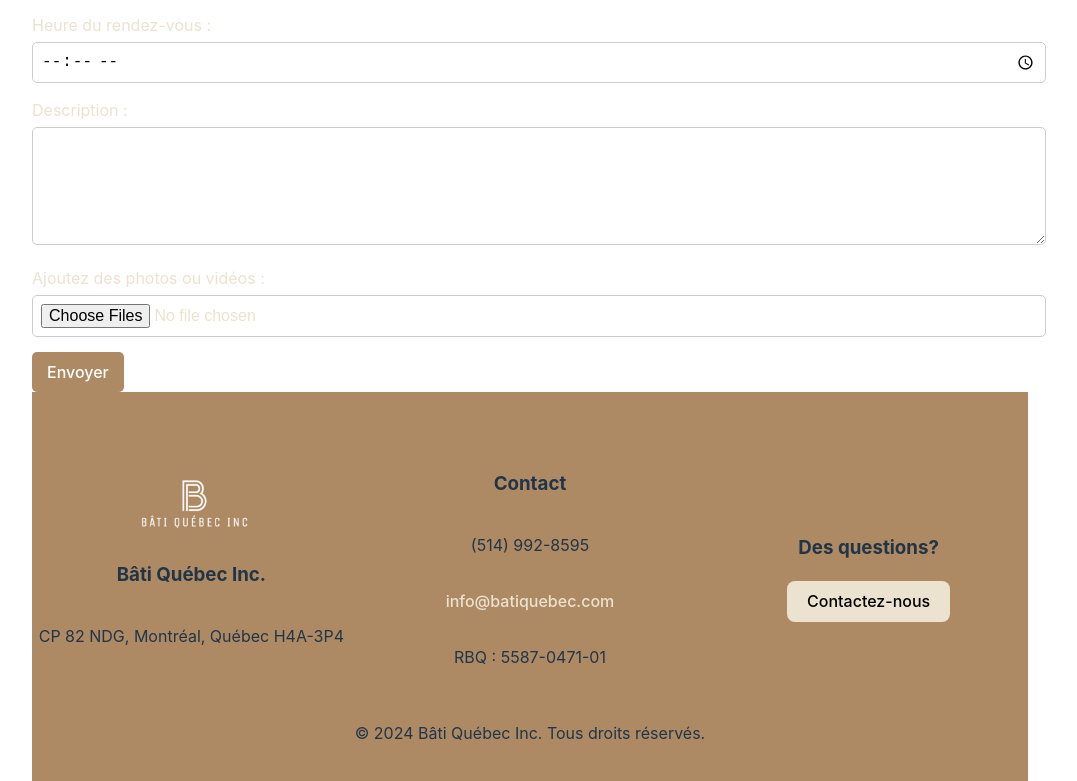
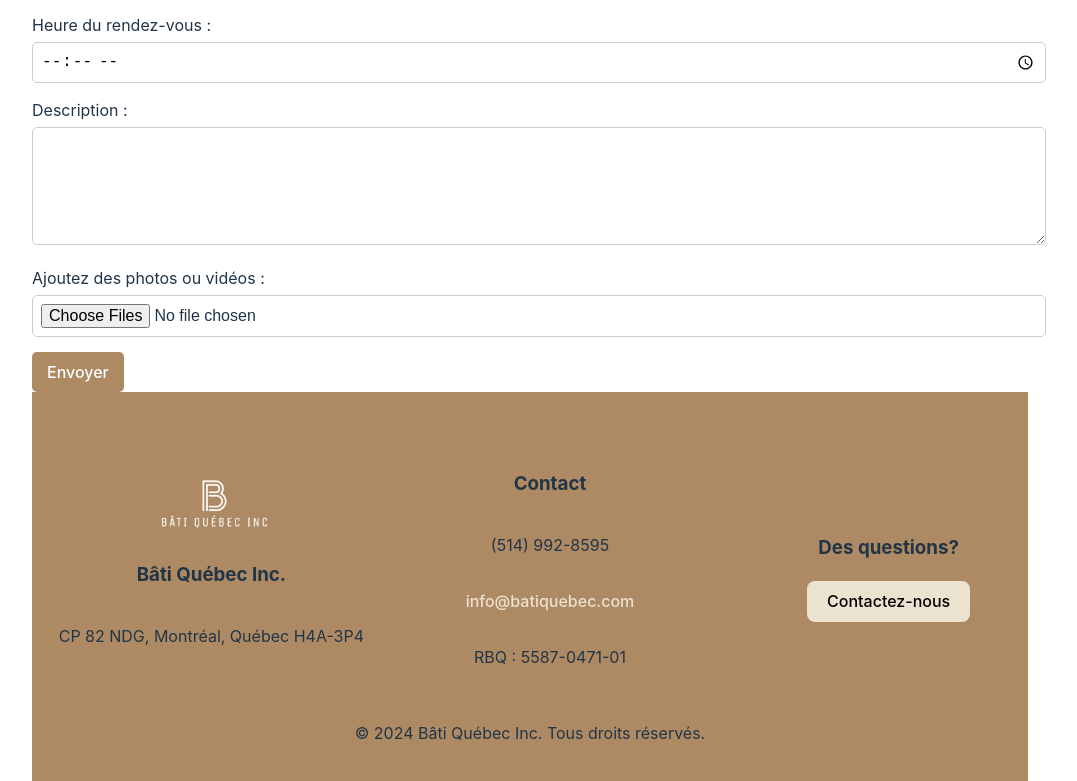
Before and after one commit to MyriamAssam/bati, a React (Vite) app: page /rdv in a window 1280 px wide. Shown: the part 505-1286 px from the top of the page, without its empty margins (110-1187 px from the left). Built offline with nearby package versions, Linux system fonts and the light colour scheme.

Commit message:
Ajustement style

```diff
--- a/src/App.css
+++ b/src/App.css
@@ -214,7 +214,7 @@ nav {
 
 .page-content {
   margin-top: 70px;
-  color: #ECE2D0;
+
 }
 
 /* ✅ Correction du Main */
@@ -229,17 +229,7 @@ main {
 }
 
 /* ✅ Correction du Footer */
-.footer {
-  width: 100%;
-  padding: 20px 0;
-  background-color: #AD8A64;
-  display: flex;
-  flex-direction: column;
-  align-items: center;
-  text-align: center;
-  position: relative;
-  margin-top: auto;
-}
+
 
 .footer-container {
   display: grid;
```
